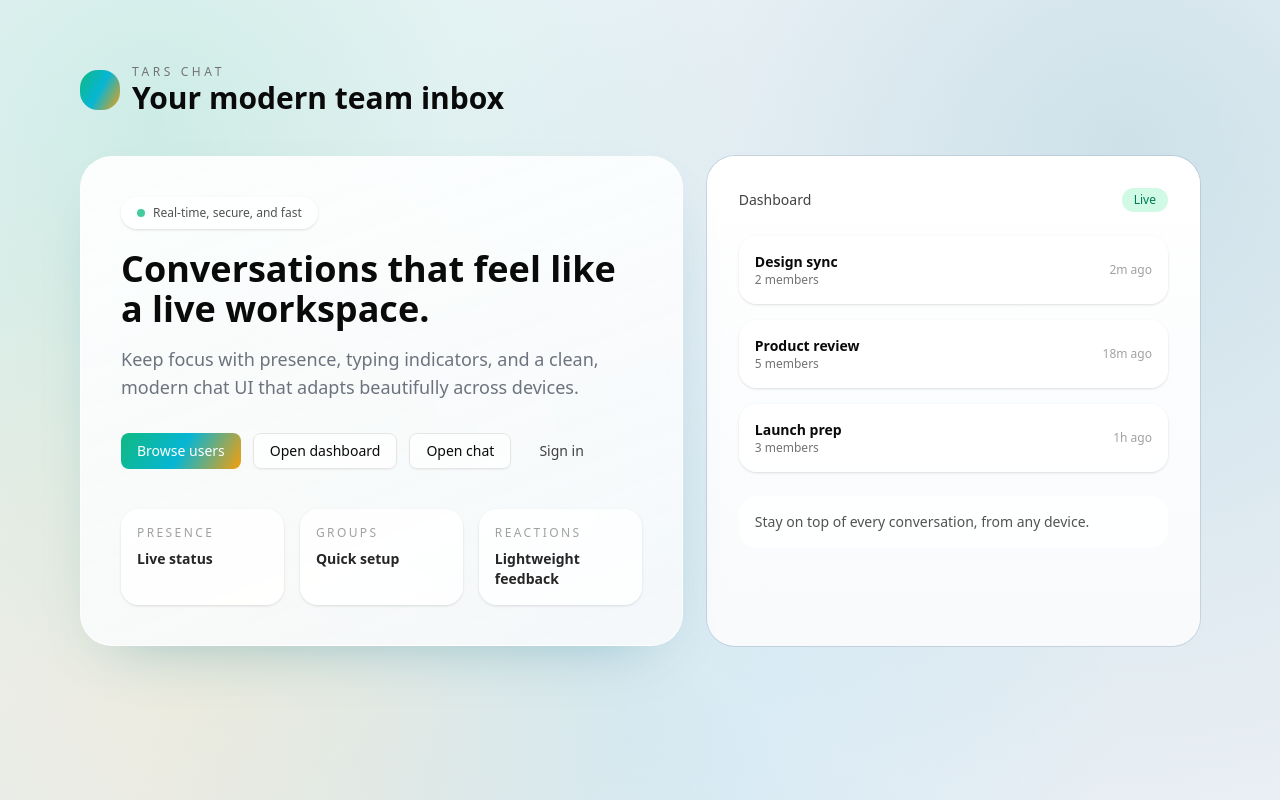
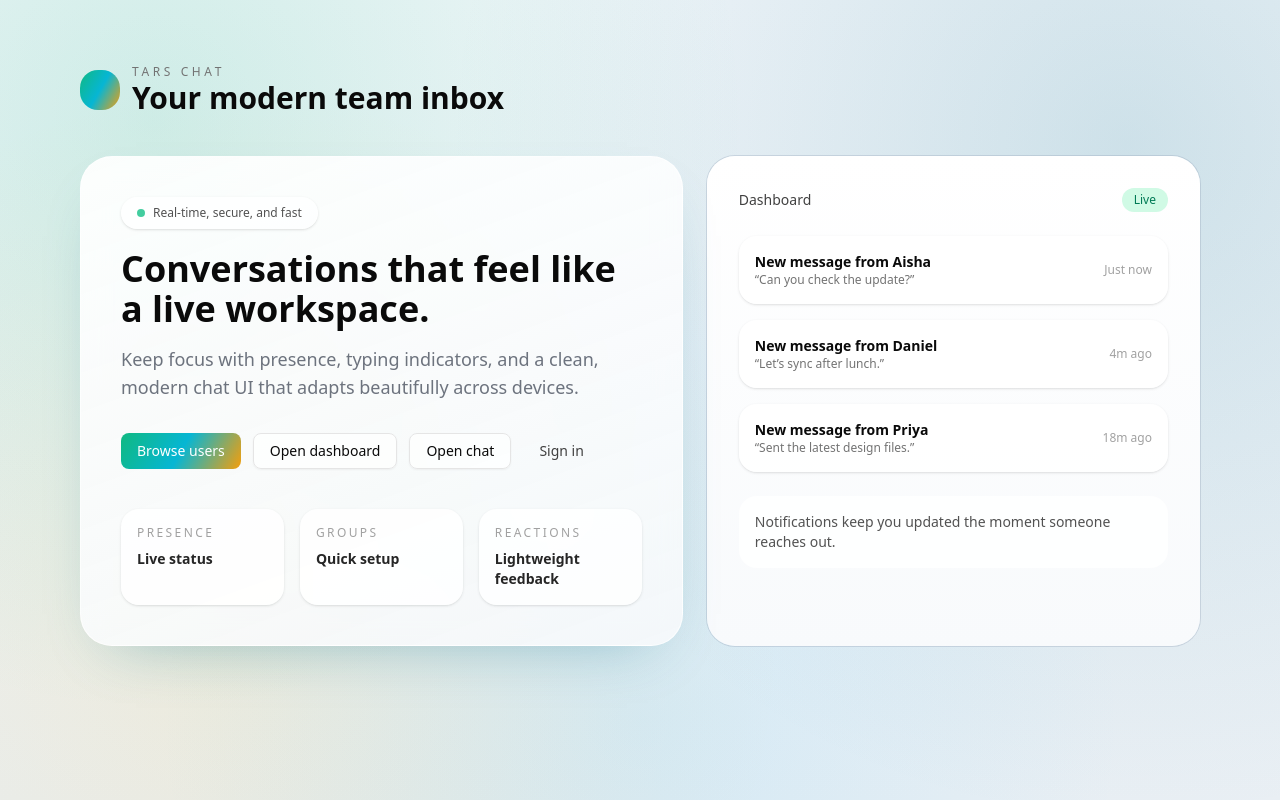
Before and after one commit to ashishbot120/tars-chat, a Next.js app: page / in a window 1280 px wide. Built offline with nearby package versions, Linux system fonts and the light colour scheme; no server answers.

Commit message:
dashboard card content changed

```diff
--- a/src/app/page.tsx
+++ b/src/app/page.tsx
@@ -84,9 +84,21 @@ export default function Home() {
             </div>
             <div className="mt-6 space-y-4">
               {[
-                { title: "Design sync", time: "2m ago", status: "2 members" },
-                { title: "Product review", time: "18m ago", status: "5 members" },
-                { title: "Launch prep", time: "1h ago", status: "3 members" },
+                {
+                  title: "New message from Aisha",
+                  time: "Just now",
+                  status: "“Can you check the update?”",
+                },
+                {
+                  title: "New message from Daniel",
+                  time: "4m ago",
+                  status: "“Let’s sync after lunch.”",
+                },
+                {
+                  title: "New message from Priya",
+                  time: "18m ago",
+                  status: "“Sent the latest design files.”",
+                },
               ].map((item) => (
                 <div
                   key={item.title}
@@ -101,7 +113,7 @@ export default function Home() {
               ))}
             </div>
             <div className="mt-6 rounded-2xl bg-white/90 p-4 text-sm text-neutral-600">
-              Stay on top of every conversation, from any device.
+              Notifications keep you updated the moment someone reaches out.
             </div>
           </section>
         </main>
```
